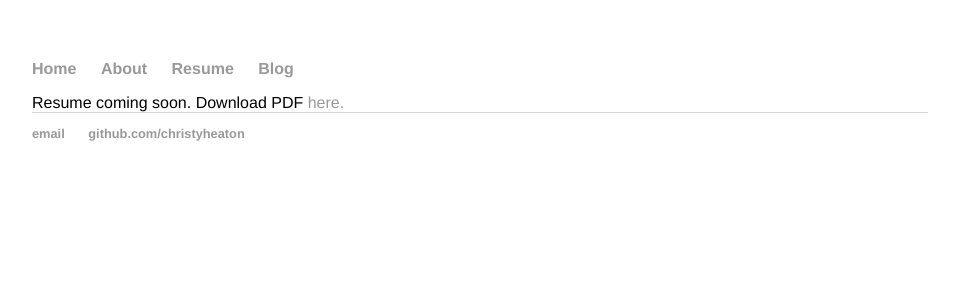
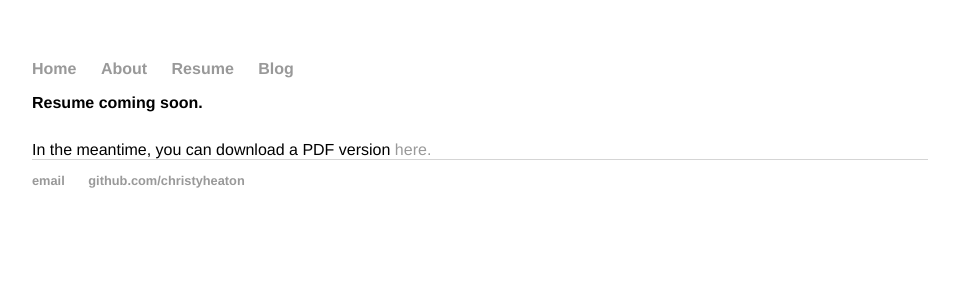
Before and after one commit to pythonchristy/pythonchristy.github.io, a Jekyll site: the page built from resume/index.html, in a window 1280 px wide. Shown: the top 300 px of the page, without its empty margins (160-1119 px from the left). Built offline with Jekyll 4.4.1, drawn with Linux system fonts in a browser that asks for light colours.

Commit message:
Update index.html

```diff
--- a/resume/index.html
+++ b/resume/index.html
@@ -3,5 +3,6 @@ layout: default
 title: Christy's resume
 ---
 
-Resume coming soon.
-Download PDF <a href="/images/Christy_Heaton_Resume_20170409.pdf">here.</a>
+<h1>Resume coming soon.</h1>
+<br>
+In the meantime, you can download a PDF version <a href="/images/Christy_Heaton_Resume_20170409.pdf">here.</a>
```
